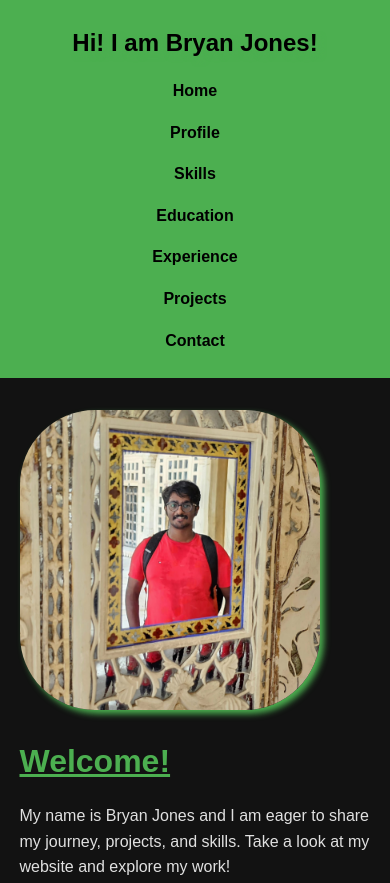
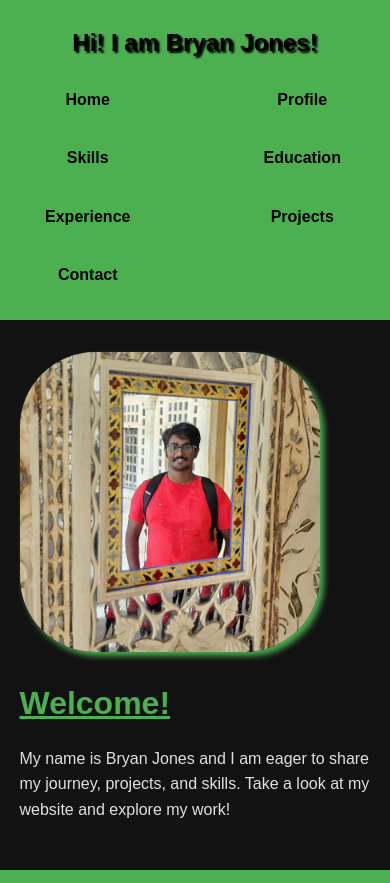
Before and after one commit to bryanstanleyyy/Bryan-Website, a plain HTML site: page index.html in a window 390 px wide. Shown: the top 883 px of the page. Drawn offline with Linux system fonts and the light colour scheme.

Commit message:
Updated local files

```diff
--- a/styles.css
+++ b/styles.css
@@ -25,7 +25,7 @@ header h1 {
     margin: 0;
     font-size: 2rem;
     color: rgb(0, 0, 0);
-    text-shadow: 4px 4px 6px #4CAF50; /* Strong black shadow for the main heading */
+    text-shadow: 2px 2px 2px #000000; /* Strong black shadow for the main heading */
 }
 
 /* Navigation Styles */
@@ -36,11 +36,13 @@ nav ul {
     display: flex;
     justify-content: center;
     gap: 1rem;
-    flex-wrap: wrap;
+    flex-wrap: wrap; /* Allow wrapping of items */
 }
 
 nav ul li {
-    display: inline;
+    display: inline-block;
+    width: 45%; /* Force each item to take up 45% of the space, making room for 2 rows */
+    text-align: center;
 }
 
 nav ul li a {
@@ -51,6 +53,7 @@ nav ul li a {
     border: 2px solid transparent;
     transition: all 0.3s ease;
     font-size: 1rem;
+    display: block; /* Ensure links take up full width of their container */
 }
 
 nav ul li a:hover {
@@ -142,15 +145,12 @@ section {
     }
 
     nav ul {
-        flex-direction: column; /* Stack links vertically */
-        justify-content: center;
-        gap: 1rem;
+        flex-direction: row; /* Ensure that the navigation items are aligned horizontally */
+        justify-content: space-between; /* Adjust to fit in two rows */
     }
 
-    /* Ensure the main links are arranged in two rows on mobile portrait */
     nav ul li {
-        flex: 1 1 45%; /* Allow links to occupy 45% of the width, making 2 rows */
-        text-align: center;
+        width: 45%; /* Set each link item to 45% width, ensuring 2 items per row */
     }
 
     nav ul li a {
@@ -158,7 +158,7 @@ section {
         padding: 0.4rem 0.8rem;
     }
 
-    /* Make sure content and sections adjust for small screens */
+    /* Ensure the photo is still properly sized */
     .profile-photo {
         margin-left: 0;
     }
```
